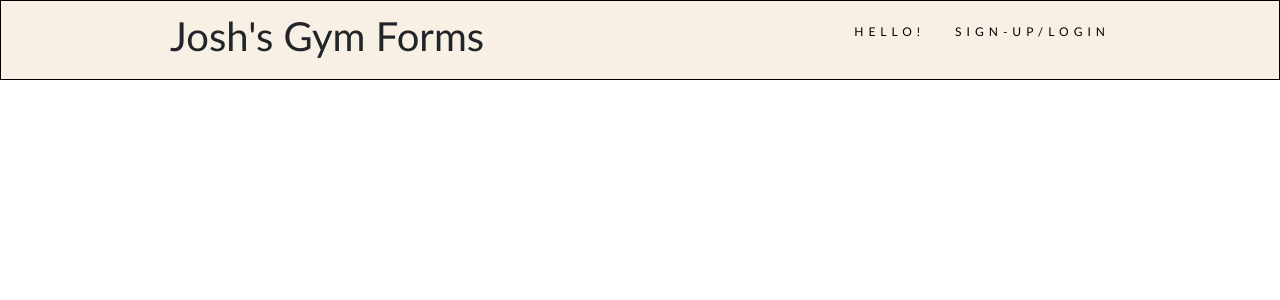
After one commit to joshuaanyang/GymExercises, a Flask app: template templates/new-login.html in a window 1280 px wide. The commit adds this page. Shown: the top 300 px of the page. Run offline with Flask 2, Linux system fonts and the light colour scheme; the template is opened without the code that fills it, so the values that code supplies are empty; some libraries are stand-ins or nearby versions.

Commit message:
Homepage edit & Login page

```diff
--- a/templates/new-index.html
+++ b/templates/new-index.html
@@ -16,7 +16,7 @@
                     <a href="#">Hello!</a>
                 </li>
                 <li>
-                    <a href="#">Login</a>
+                    <a href="#">Sign-UP/Login</a>
                 </li>
                 <!-- <li>
                     <a href="#">Contact Josh</a>
--- /dev/null
+++ b/templates/new-login.html
@@ -0,0 +1,28 @@
+<!DOCTYPE html>
+<html lang="en">
+<head>
+    <meta charset="UTF-8">
+    <title>Title</title>
+    <link href="https://cdn.jsdelivr.net/npm/bootstrap@5.1.3/dist/css/bootstrap.min.css" rel="stylesheet" integrity="sha384-1BmE4kWBq78iYhFldvKuhfTAU6auU8tT94WrHftjDbrCEXSU1oBoqyl2QvZ6jIW3" crossorigin="anonymous">
+    <link rel="stylesheet" href="../static/css/new-styles.css">
+    <script src="https://kit.fontawesome.com/ef65d7d9b9.js" crossorigin="anonymous"></script>
+</head>
+<body>
+    <div class="my-container">
+        <nav class="navigations">
+            <h1>Josh's Gym Forms</h1>
+            <ul>
+                <li>
+                    <a href="#">Hello!</a>
+                </li>
+                <li>
+                    <a href="#">Sign-Up/Login</a>
+                </li>
+                <!-- <li>
+                    <a href="#">Contact Josh</a>
+                </li> -->
+            </ul>
+        </nav>
+    </div>
+</body>
+</html>
```
